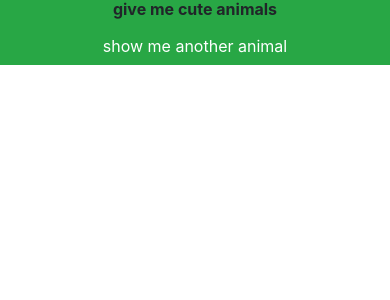
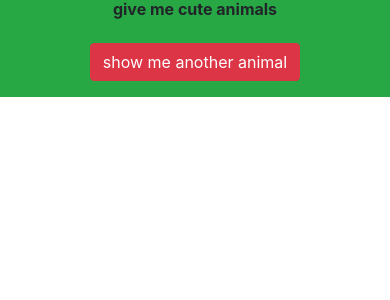
Before and after one commit to danilomacq/portfolio, an Angular app in the folder apps/give-me-cute-animals/: page / in a window 390 px wide. Shown: the top 300 px of the page. Built offline with nearby package versions, Linux system fonts and the light colour scheme; no server answers.

Commit message:
chore: add header button responsivity

```diff
--- a/apps/give-me-cute-animals/src/app/shared/components/header/header.component.html
+++ b/apps/give-me-cute-animals/src/app/shared/components/header/header.component.html
@@ -4,7 +4,8 @@
             <h1>give me cute animals</h1>
         </div>
         <div class="col-12 col-lg-9 text-center text-lg-right">
-            <a (click)="getAnimal()" class="btn btn-link text-white">show me another animal</a>
+            <a (click)="getAnimal()" class="d-none d-lg-inline-block btn btn-link text-white">show me another animal</a>
+            <a (click)="getAnimal()" class="d-inline-block d-lg-none btn btn-danger my-3 text-white">show me another animal</a>
         </div>
     </div>
 </nav>
```
